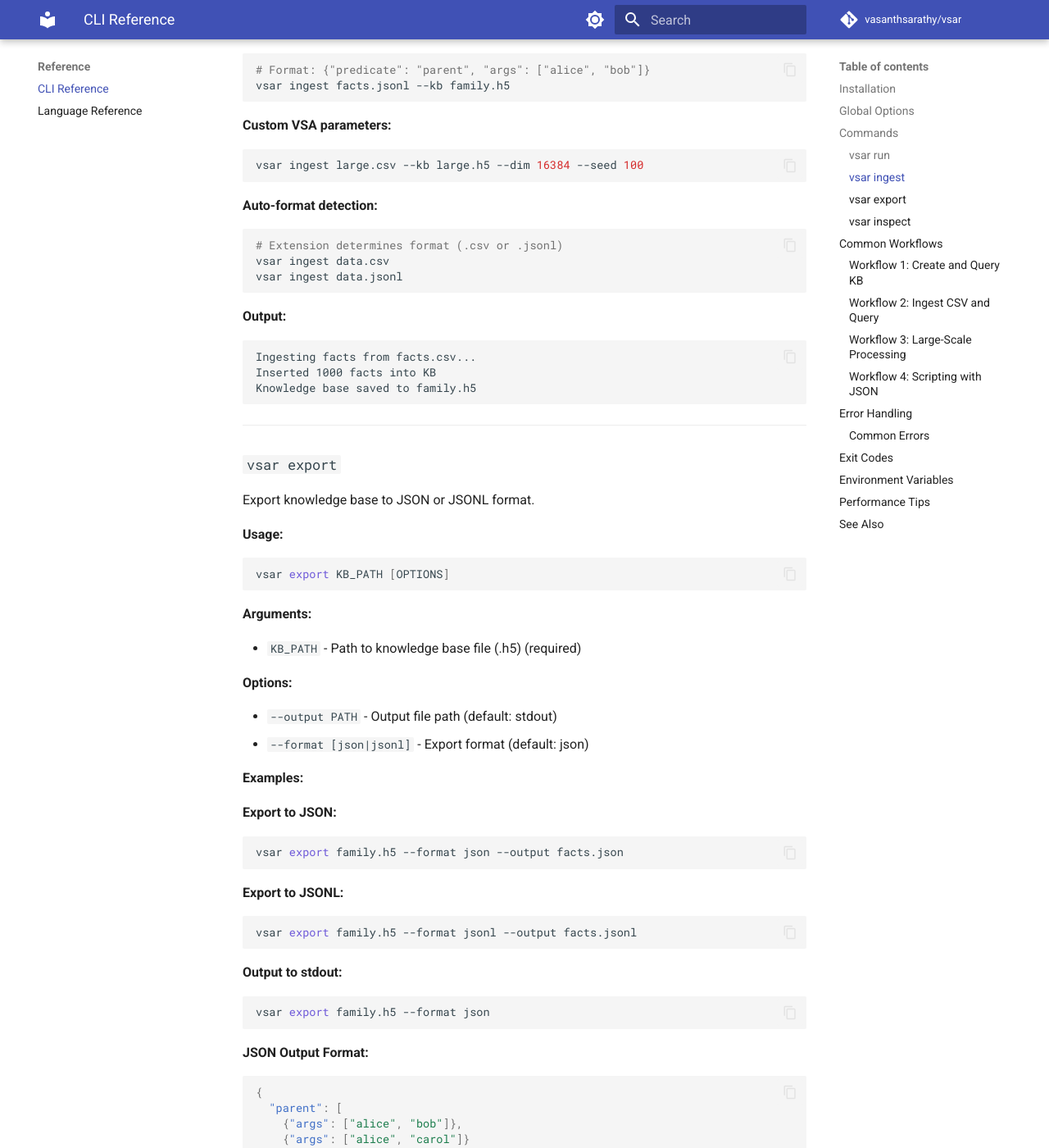
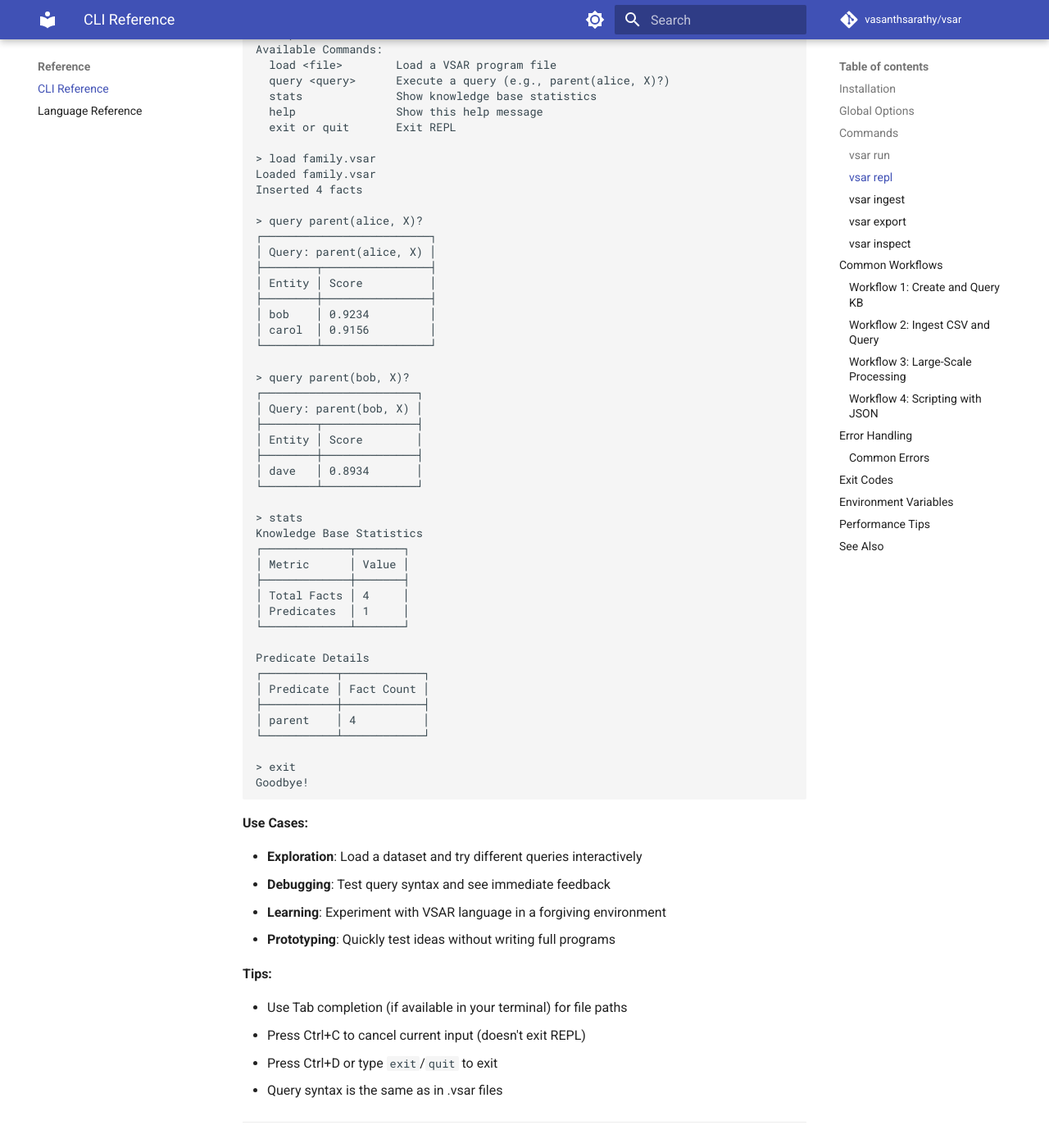
Before and after one commit to vasanthsarathy/vsar, an MkDocs documentation site: the page built from docs/cli-reference.md, in a window 1280 px wide and 1400 px high, scrolled down 3008 px. Shown: the whole window at 82% size. Built offline with MkDocs 1.6.1 and Material for MkDocs 9.7.7, drawn with Linux system fonts in a browser that asks for light colours; comment, search, counter and statistics services are not loaded; the version menu is left out; some of the changed text lies outside the part shown.

Commit message:
feat: Add interactive REPL mode (v0.2.1)
- Implement 'vsar repl' command for interactive sessions
- Commands: load, query, stats, help, exit/quit
- Add 14 comprehensive tests for REPL functionality
- Update README.md with REPL examples and features
- Update docs/getting-started.md with Interactive REPL section
- Update docs/cli-reference.md with complete REPL documentation
- Update docs/api/cli.md with REPL command listing
- Bump version to 0.2.1

The REPL provides an interactive session perfect for:
- Exploring datasets interactively
- Debugging queries with immediate feedback
- Learning VSAR in a forgiving environment
- Quick prototyping without writing full programs

🤖 Generated with [Claude Code](https://claude.com/claude-code)

Co-Authored-By: Claude Sonnet 4.5 <noreply@anthropic.com>

````diff
--- a/docs/cli-reference.md
+++ b/docs/cli-reference.md
@@ -98,6 +98,104 @@ Inserted 4 facts
   ]
 }
 ```
+
+---
+
+### `vsar repl`
+
+Start interactive REPL (Read-Eval-Print Loop) mode.
+
+**Usage:**
+
+```bash
+vsar repl
+```
+
+**Description:**
+
+The REPL provides an interactive session for loading VSAR files and executing queries on the fly. Perfect for exploration, debugging, and learning.
+
+**Available Commands:**
+
+| Command | Description | Example |
+|---------|-------------|---------|
+| `load <file>` | Load a VSAR program file | `load family.vsar` |
+| `query <query>` | Execute a query | `query parent(alice, X)?` |
+| `stats` | Show KB statistics | `stats` |
+| `help` | Show help message | `help` |
+| `exit` or `quit` | Exit REPL | `exit` |
+
+**Example Session:**
+
+```
+$ vsar repl
+VSAR Interactive REPL
+Type 'help' for commands, 'exit' to quit
+
+> help
+Available Commands:
+  load <file>        Load a VSAR program file
+  query <query>      Execute a query (e.g., parent(alice, X)?)
+  stats              Show knowledge base statistics
+  help               Show this help message
+  exit or quit       Exit REPL
+
+> load family.vsar
+Loaded family.vsar
+Inserted 4 facts
+
+> query parent(alice, X)?
+┌─────────────────────────┐
+│ Query: parent(alice, X) │
+├────────┬────────────────┤
+│ Entity │ Score          │
+├────────┼────────────────┤
+│ bob    │ 0.9234         │
+│ carol  │ 0.9156         │
+└────────┴────────────────┘
+
+> query parent(bob, X)?
+┌───────────────────────┐
+│ Query: parent(bob, X) │
+├────────┬──────────────┤
+│ Entity │ Score        │
+├────────┼──────────────┤
+│ dave   │ 0.8934       │
+└────────┴──────────────┘
+
+> stats
+Knowledge Base Statistics
+┌─────────────┬───────┐
+│ Metric      │ Value │
+├─────────────┼───────┤
+│ Total Facts │ 4     │
+│ Predicates  │ 1     │
+└─────────────┴───────┘
+
+Predicate Details
+┌───────────┬────────────┐
+│ Predicate │ Fact Count │
+├───────────┼────────────┤
+│ parent    │ 4          │
+└───────────┴────────────┘
+
+> exit
+Goodbye!
+```
+
+**Use Cases:**
+
+- **Exploration**: Load a dataset and try different queries interactively
+- **Debugging**: Test query syntax and see immediate feedback
+- **Learning**: Experiment with VSAR language in a forgiving environment
+- **Prototyping**: Quickly test ideas without writing full programs
+
+**Tips:**
+
+- Use Tab completion (if available in your terminal) for file paths
+- Press Ctrl+C to cancel current input (doesn't exit REPL)
+- Press Ctrl+D or type `exit`/`quit` to exit
+- Query syntax is the same as in .vsar files
 
 ---
 
--- a/pyproject.toml
+++ b/pyproject.toml
@@ -4,7 +4,7 @@ build-backend = "setuptools.build_meta"
 
 [project]
 name = "vsar"
-version = "0.2.0"
+version = "0.2.1"
 description = "VSAR: VSA-grounded reasoning with approximate joins"
 readme = "README.md"
 requires-python = ">=3.11"
--- a/src/vsar/version.py
+++ b/src/vsar/version.py
@@ -1 +1 @@
-__version__ = "0.2.0"
+__version__ = "0.2.1"
````
Also changed, not shown: README.md (+48 -1 lines), docs/api/cli.md (+2 -1 lines), docs/getting-started.md (+62 -0 lines), 2 other files.
